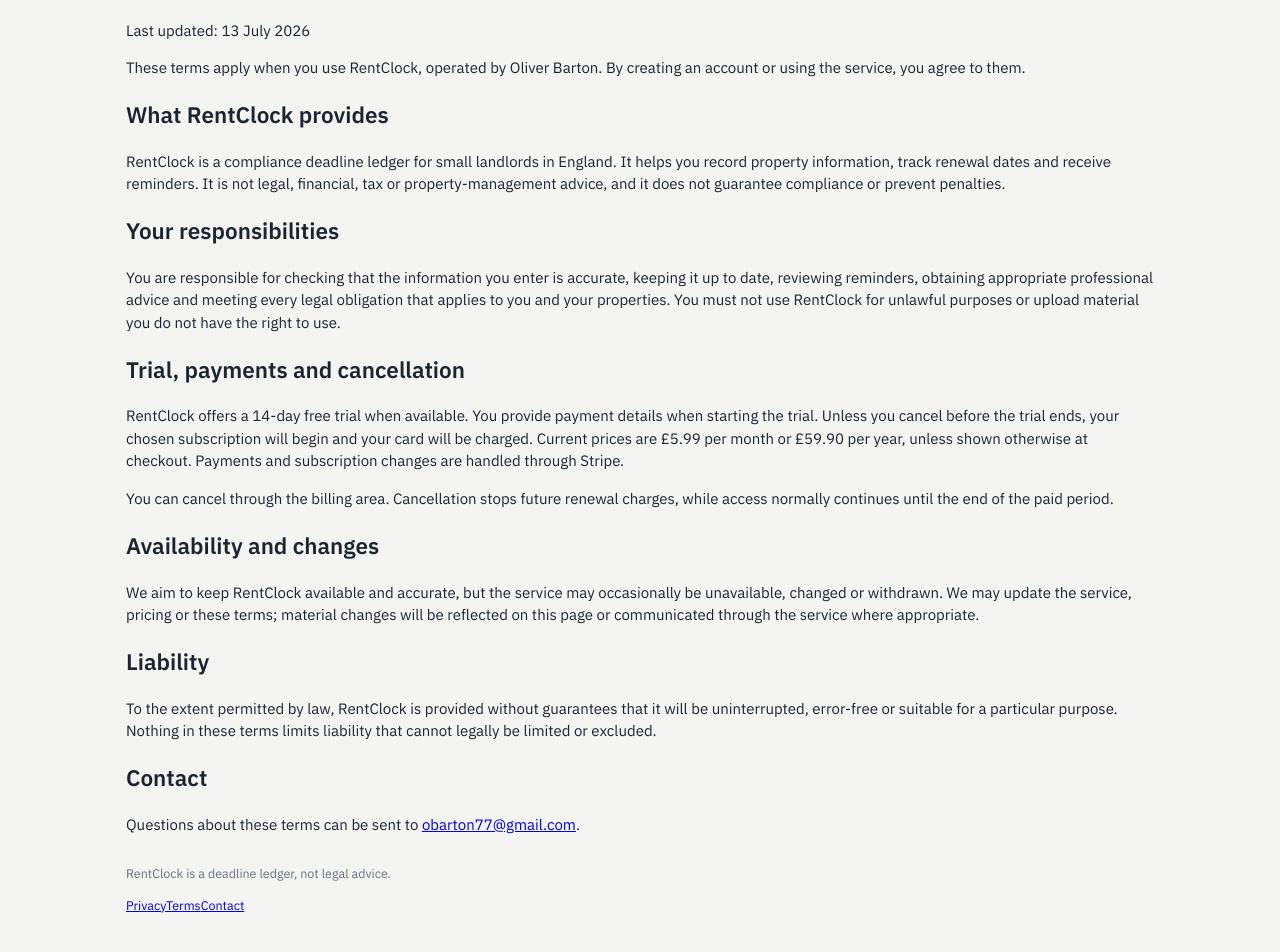
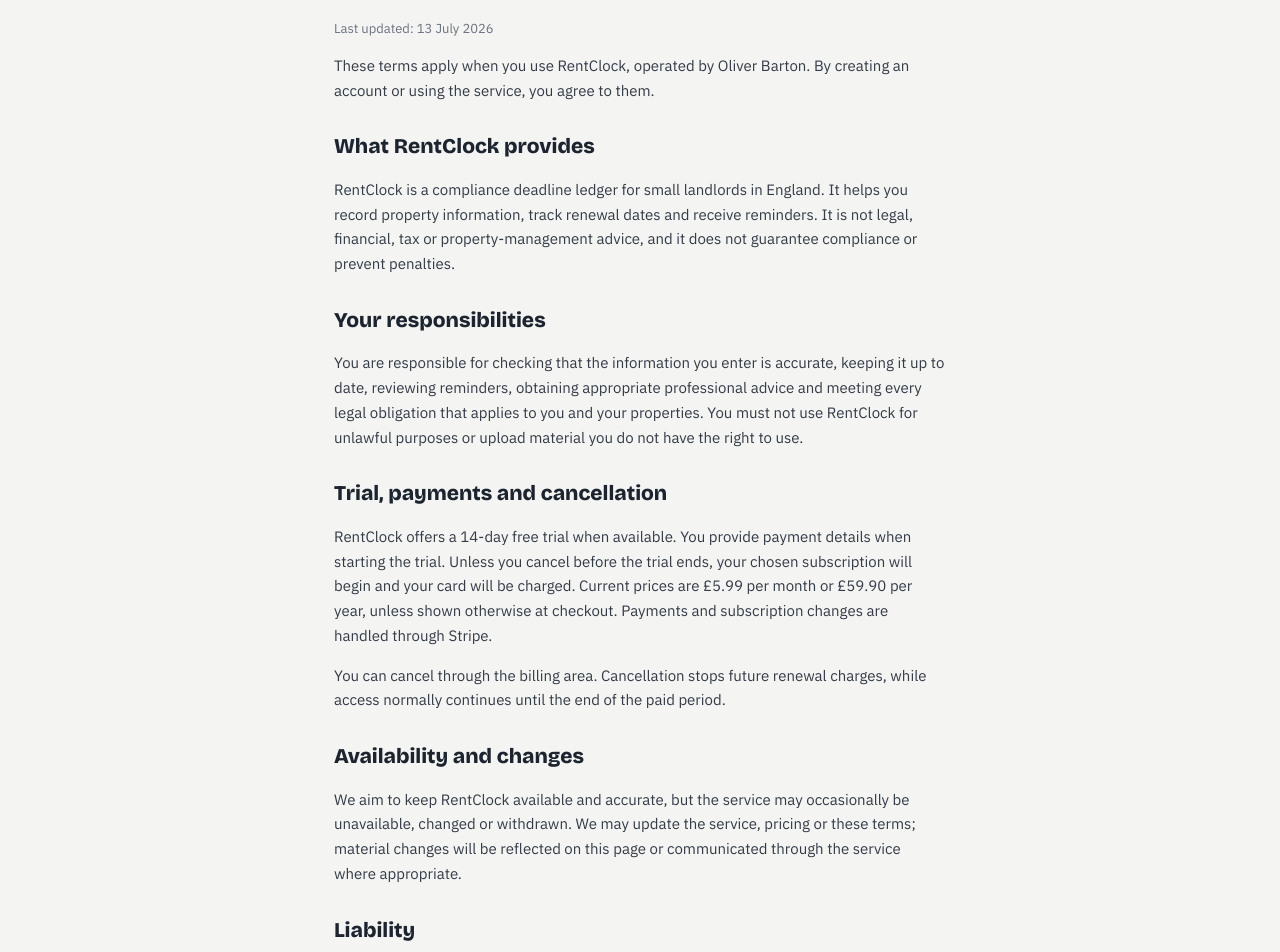
Before and after one commit to baroli77/RentClock, a Next.js app: page /terms in a window 1280 px wide. Shown: the part 180-1132 px from the top of the page. Built offline with nearby package versions, Linux system fonts and the light colour scheme; no server answers.

Commit message:
Style legal and contact pages

```diff
--- a/app/globals.css
+++ b/app/globals.css
@@ -632,3 +632,15 @@
   .brand-logo { height: 36px; }
   .landing-logo-wrap { padding: 2px 0 18px; }
 }
+
+
+.foot-links { display: flex; flex-wrap: wrap; gap: 12px; margin-top: 8px; }
+.foot-links a { color: inherit; }
+.legal-page { max-width: 68ch; margin: 0 auto; }
+.legal-page h1, .legal-page h2 { font-family: 'Bricolage Grotesque', sans-serif; }
+.legal-page h1 { font-size: clamp(28px, 5vw, 40px); margin: 8px 0 4px; letter-spacing: -0.02em; }
+.legal-page h2 { font-size: 21px; margin: 28px 0 8px; }
+.legal-page p { color: #333b47; font-size: 15px; line-height: 1.65; }
+.legal-page a { color: var(--brass); }
+.legal-updated { color: var(--grey) !important; font-size: 13px !important; }
+.contact-page { min-height: 42vh; }
```
